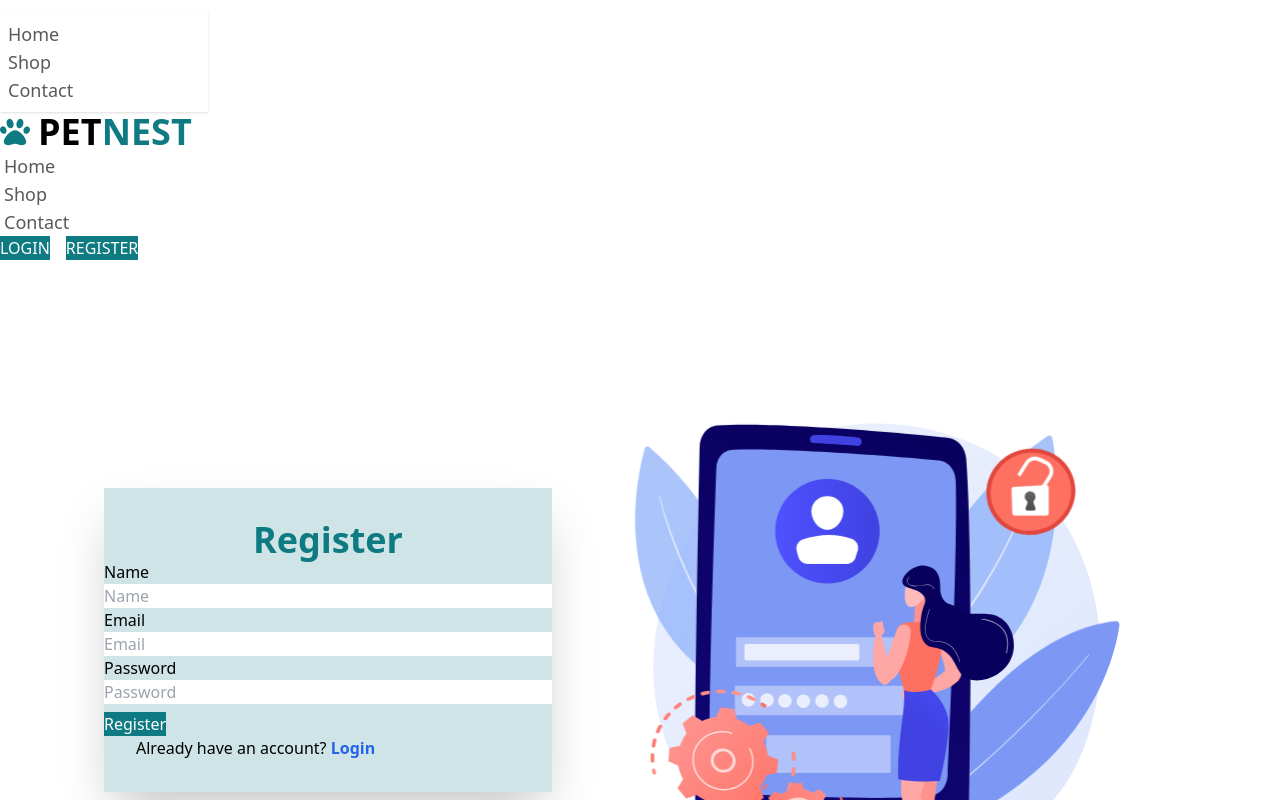
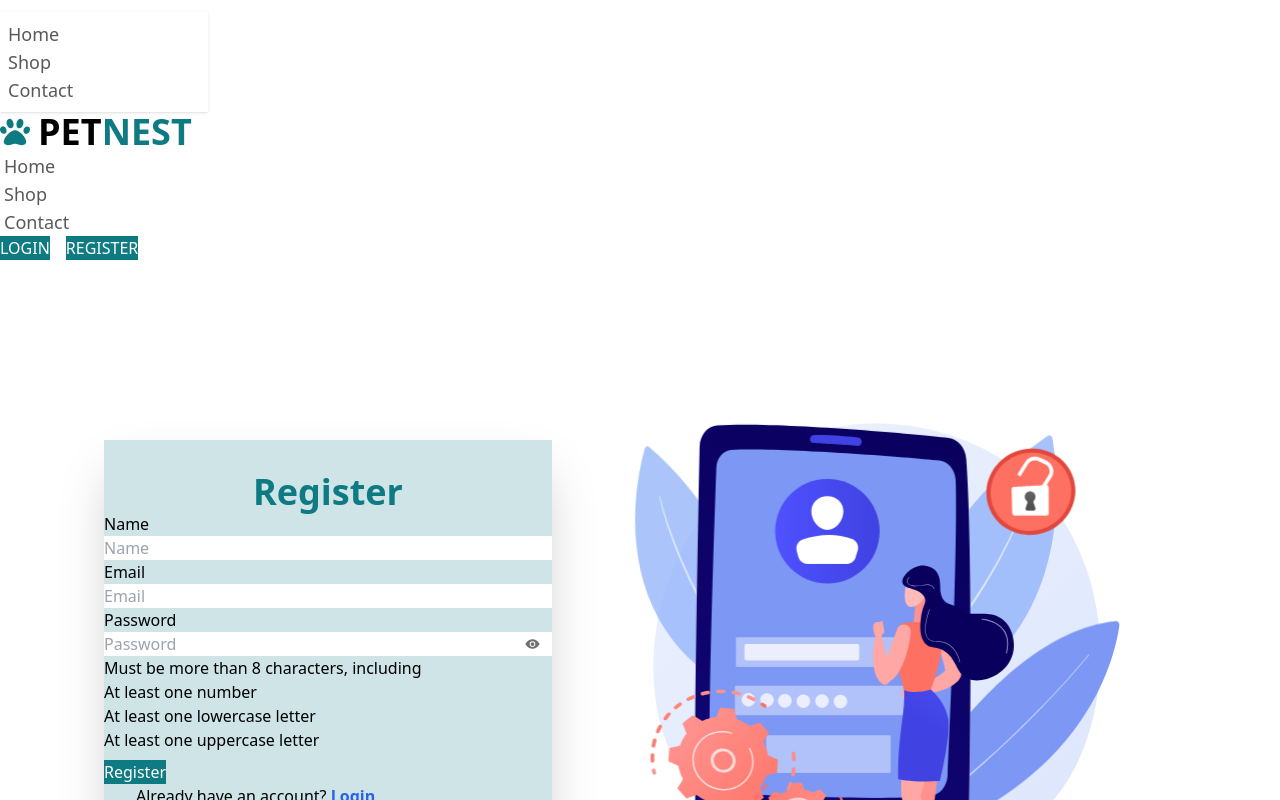
Before and after one commit to niloykhan002/PetNest, a React (Vite) app: page /register in a window 1280 px wide. Shown: the top 800 px of the page. Built offline with nearby package versions, Linux system fonts and the light colour scheme.

Commit message:
password toggle features added

```diff
--- a/src/components/Shared/AdoptModal.jsx
+++ b/src/components/Shared/AdoptModal.jsx
@@ -1,6 +1,6 @@
 import axios from "axios";
 import React from "react";
-import toast, { Toaster } from "react-hot-toast";
+import toast from "react-hot-toast";
 
 const AdoptModal = ({ setIsModalOpen, id }) => {
   const handleAdopt = (e) => {
@@ -32,7 +32,6 @@ const AdoptModal = ({ setIsModalOpen, id }) => {
   };
   return (
     <div className="modal modal-open">
-      <Toaster />
       <div className="modal-box">
         <h2 className="font-bold text-lg">Adoption Form</h2>
         <div className="space-y-4 mt-4"></div>
--- a/src/components/Shared/Card.jsx
+++ b/src/components/Shared/Card.jsx
@@ -6,7 +6,7 @@ import { TfiMenuAlt } from "react-icons/tfi";
 import { Link, useLocation, useNavigate } from "react-router-dom";
 import AdoptModal from "./AdoptModal";
 import useAuth from "../../hooks/useAuth";
-import toast, { Toaster } from "react-hot-toast";
+import toast from "react-hot-toast";
 import axios from "axios";
 
 const Card = ({ pet }) => {
@@ -62,7 +62,6 @@ const Card = ({ pet }) => {
 
   return (
     <div>
-      <Toaster />
       <div className="card bg-base-100 border shadow-lg">
         <figure className="p-4">
           <img
--- a/src/layouts/Login.jsx
+++ b/src/layouts/Login.jsx
@@ -1,12 +1,14 @@
 import Lottie from "lottie-react";
-import { Toaster } from "react-hot-toast";
 import login_data from "../assets/lotties/login.json";
 import { Link, useNavigate } from "react-router-dom";
 import useAuth from "../hooks/useAuth";
+import { useState } from "react";
+import { IoEye, IoEyeOff } from "react-icons/io5";
 
 const Login = () => {
   const { loginUser } = useAuth();
   const navigate = useNavigate();
+  const [showPassword, setShowPassword] = useState(false);
   const handleLogin = (e) => {
     e.preventDefault();
 
@@ -17,7 +19,6 @@ const Login = () => {
   };
   return (
     <div className="flex items-center justify-center my-20">
-      <Toaster />
       <div className="lg:flex flex-row-reverse items-center gap-6">
         <div className="md:w-[500px] w-80">
           <Lottie animationData={login_data} />
@@ -34,16 +35,30 @@ const Login = () => {
                 name="email"
                 className="input w-full"
                 placeholder="Email"
+                required
               />
               <label className="label">Password</label>
-              <input
-                type="password"
-                name="password"
-                className="input w-full"
-                placeholder="Password"
-              />
+              <div className="relative">
+                <input
+                  type={showPassword ? "text" : "password"}
+                  name="password"
+                  className="input w-full"
+                  required
+                  placeholder="Password"
+                />
+                <button
+                  type="button"
+                  onClick={() => setShowPassword(!showPassword)}
+                  className="absolute top-1/2 right-3 -translate-y-1/2 text-dark3 hover:text-dark2"
+                >
+                  {showPassword ? <IoEyeOff size={15} /> : <IoEye size={15} />}
+                </button>
+              </div>
 
-              <button className="btn mt-2 border-none text-white bg-primary hover:bg-secondary hover:text-dark2">
+              <button
+                type="submit"
+                className="btn mt-2 border-none text-white bg-primary hover:bg-secondary hover:text-dark2"
+              >
                 Login
               </button>
             </fieldset>
--- a/src/layouts/Register.jsx
+++ b/src/layouts/Register.jsx
@@ -1,32 +1,24 @@
 import Lottie from "lottie-react";
 import register_data from "../assets/lotties/register.json";
 import { Link, useNavigate } from "react-router-dom";
-import toast, { Toaster } from "react-hot-toast";
 import useAuth from "../hooks/useAuth";
+import { useState } from "react";
+import { IoEye, IoEyeOff } from "react-icons/io5";
 
 const Register = () => {
   const { createUser } = useAuth();
   const navigate = useNavigate();
+  const [showPassword, setShowPassword] = useState(false);
   const handleRegister = (e) => {
     e.preventDefault();
 
     const formData = new FormData(e.target);
     const data = Object.fromEntries(formData.entries());
 
-    if (data.password.length < 6) {
-      return toast.error("Length must be at least 6 character ");
-    }
-    if (!/[A-Z]/.test(data.password)) {
-      return toast.error("Must have an Uppercase letter in the password");
-    }
-    if (!/[a-z]/.test(data.password)) {
-      return toast.error("Must have a Lowercase letter in the password");
-    }
     createUser(data, navigate);
   };
   return (
     <div className="flex items-center justify-center my-20">
-      <Toaster />
       <div className="lg:flex flex-row-reverse items-center gap-6">
         <div className="md:w-[600px] w-80">
           <Lottie animationData={register_data} />
@@ -43,6 +35,7 @@ const Register = () => {
                 name="name"
                 className="input w-full"
                 placeholder="Name"
+                required
               />
 
               <label className="label">Email</label>
@@ -51,16 +44,42 @@ const Register = () => {
                 name="email"
                 className="input w-full"
                 placeholder="Email"
+                required
               />
               <label className="label">Password</label>
-              <input
-                type="password"
-                name="password"
-                className="input w-full"
-                placeholder="Password"
-              />
+              <div className="relative">
+                <input
+                  type={showPassword ? "text" : "password"}
+                  name="password"
+                  className="input  w-full validator"
+                  required
+                  placeholder="Password"
+                  minlength="8"
+                  pattern="(?=.*\d)(?=.*[a-z])(?=.*[A-Z]).{8,}"
+                  title="Must be more than 8 characters, including number, lowercase letter, uppercase letter"
+                />
+                <button
+                  type="button"
+                  onClick={() => setShowPassword(!showPassword)}
+                  className="absolute top-1/2 right-3 -translate-y-1/2 text-dark3 hover:text-dark2"
+                >
+                  {showPassword ? <IoEyeOff size={15} /> : <IoEye size={15} />}
+                </button>
+              </div>
+              <p className="validator-hint">
+                Must be more than 8 characters, including
+                <br />
+                At least one number
+                <br />
+                At least one lowercase letter
+                <br />
+                At least one uppercase letter
+              </p>
 
-              <button className="btn mt-2 border-none text-white bg-primary hover:bg-secondary hover:text-dark2">
+              <button
+                type="submit"
+                className="btn mt-2 border-none text-white bg-primary hover:bg-secondary hover:text-dark2"
+              >
                 Register
               </button>
             </fieldset>
--- a/src/main.jsx
+++ b/src/main.jsx
@@ -4,10 +4,12 @@ import "./index.css";
 import { RouterProvider } from "react-router-dom";
 import router from "./routes/router.jsx";
 import AuthProvider from "./context/AuthProvider.jsx";
+import { Toaster } from "react-hot-toast";
 
 createRoot(document.getElementById("root")).render(
   <StrictMode>
     <AuthProvider>
+      <Toaster />
       <RouterProvider router={router} />
     </AuthProvider>
   </StrictMode>
```
